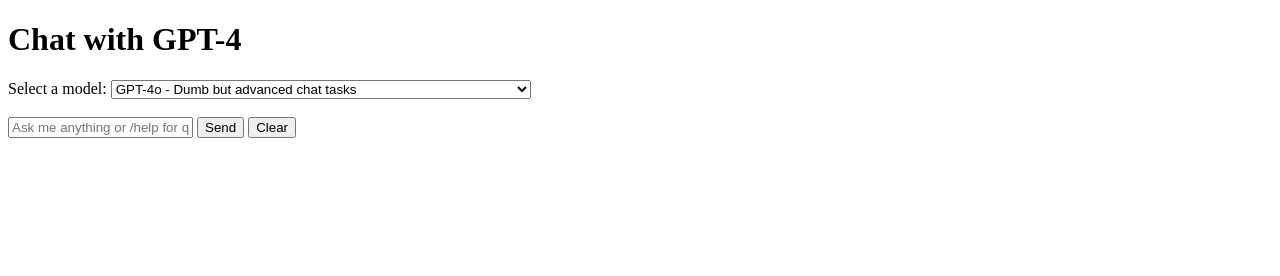
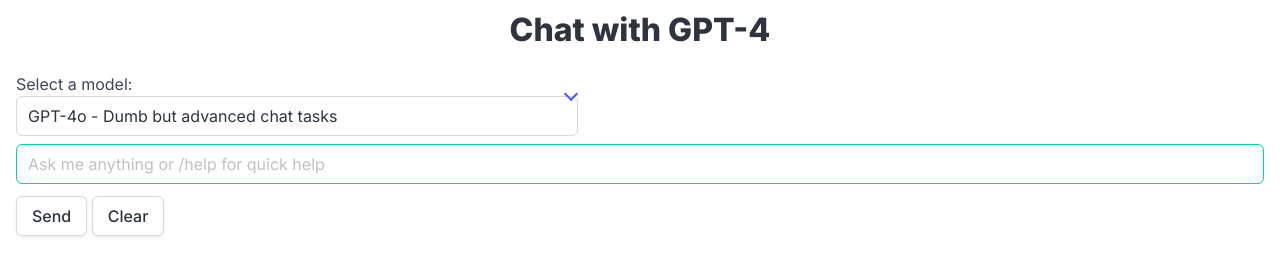
Before and after one commit to zavocc/basic-openai-node-webapp, a website with bundled scripts: page index.html in a window 1280 px wide. Built offline with nearby package versions, Linux system fonts and the light colour scheme.

Commit message:
ok using bulma css

```diff
--- a/client.js
+++ b/client.js
@@ -56,7 +56,7 @@
         }
 
         // Get the div id; chatbox where the response data will be displayed
-        const chatbox = document.getElementById('chatbox');
+        const chatbox = document.querySelector('.block');
         const responseElement = document.createElement('p');
         responseElement.innerHTML = marked.parse(`**${model}**: ` + response);
         chatbox.appendChild(responseElement);
@@ -64,6 +64,6 @@
 
     // Clear chatbox
     document.getElementById('clearbtn').addEventListener('click', () => {
-        document.getElementById('chatbox').innerHTML = '';
+        document.querySelector('.block').innerHTML = '';
     });
 });
--- a/index.html
+++ b/index.html
@@ -3,13 +3,17 @@
 <head>
     <meta charset="UTF-8">
     <meta name="viewport" content="width=device-width, initial-scale=1.0">
+    <link rel="preconnect" href="https://fonts.googleapis.com">
+    <link rel="preconnect" href="https://fonts.gstatic.com" crossorigin>
+    <link href="https://fonts.googleapis.com/css2?family=Inter:ital,opsz,wght@0,14..32,100..900;1,14..32,100..900&display=swap" rel="stylesheet">
+    <link rel="stylesheet" href="style.css">
     <title>GPT-4 app</title>
 </head>
 <body>
     <script src="client.js" type="module"></script>
-    <h1>Chat with GPT-4</h1>
-    <div id="selectionModelsBox">
-        <label for="model">Select a model:</label>
+    <h1 class="title pt-3 pb-auto   " id="title">Chat with GPT-4</h1>
+    <div class="select pb-6 pl-4 pr-4" id="selectionModelsBox">
+        <label id="label" for="model">Select a model:</label>
         <select id="model">
             <option value="gpt-4o-2024-08-06">GPT-4o - Dumb but advanced chat tasks</option>
             <option value="gpt-4o-mini">GPT-4o Mini - Fast for quick answers and cheap</option>
@@ -17,16 +21,17 @@
             <option value="gpt-4-turbo-preview">GPT-4 Turbo - Fast and expensive</option>
             <option value="gpt-4">GPT-4 - Big daddy model</option>
         </select>
-        <br>
-        <br>
     </div>
 
-    <div id="textbox">
-        <input type="text" id="inputPrompt" placeholder="Ask me anything or /help for quick help">
-        <button id="sendbtn">Send</button>
-        <button id="clearbtn">Clear</button>
+    <div class="pt-5 pl-4 pr-4" id="textbox">
+        <input class="input is-primary" type="text" id="inputPrompt" placeholder="Ask me anything or /help for quick help">
     </div>
-    <div id="chatbox">
+    <div class="pt-3 pl-4 pr-4" id="button">
+        <button class="button" id="sendbtn">Send</button>
+        <button class="button" id="clearbtn">Clear</button>
+    </div>
+
+    <div class="block pt-3 pl-4 pr-4">
         <!-- data goes here -->
     </div>
 </body>
--- /dev/null
+++ b/style.css
@@ -0,0 +1,5 @@
+@import "https://cdn.jsdelivr.net/npm/bulma@1.0.2/css/bulma.min.css";
+
+#title {
+    text-align: center;
+}
```
